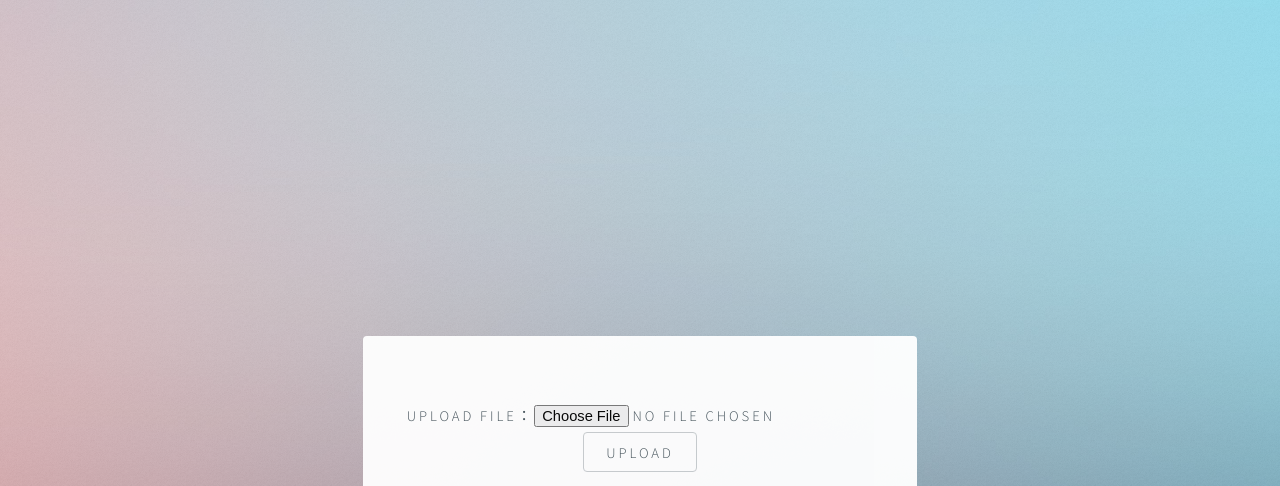
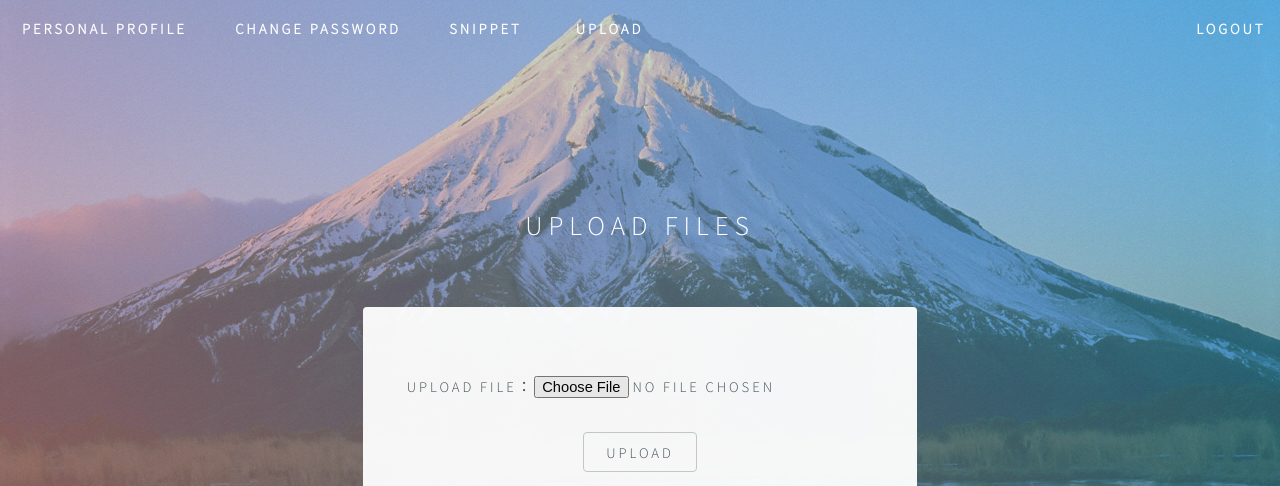
Before and after one commit to Angelaaaaa/scenarioweek3, a PHP site: page /upload.php in a window 1280 px wide. Shown: the top 486 px of the page. Run offline with PHP 8.4, Linux system fonts and the light colour scheme; data that the repository does not hold is empty; some libraries are stand-ins or nearby versions.

Commit message:
Design Done

```diff
--- a/assets/css/main.css
+++ b/assets/css/main.css
@@ -177,7 +177,9 @@
 	}
 
 	h1, h2, h3, h4, h5, h6 {
-		color: #313f47;
+/*		color: #313f47;
+*/
+		color:white;
 		line-height: 1.5;
 		margin: 0 0 0.75em 0;
 	}
@@ -481,6 +483,23 @@
 		ul li {
 			padding-left: 0.5em;
 		}
+		ul {
+    list-style-type: none;
+    margin-left: 1em;
+    margin-top: 1em;
+    padding: 0;
+    overflow: hidden;
+    position:fixed;
+    top:0;
+    left:0;
+    width: 100%;
+}
+li {
+    display: inline;
+    font-weight: bold;
+    color:white;
+
+}
 
 		ul.alt {
 			list-style: none;
@@ -718,7 +737,7 @@
 		transition: opacity 1s ease, transform 1s ease;
 	}
 
-		#main .avatar {
+		/*#main .avatar {
 			position: relative;
 			display: block;
 			margin-bottom: 1.5em;
@@ -741,7 +760,7 @@
 				height: 1px;
 				z-index: -1;
 				background: #c8cccf;
-			}
+			}*/
 
 		@media screen and (max-width: 480px) {
 
@@ -767,7 +786,7 @@
 		}
 
 /* Footer */
-
+/*
 	#footer {
 		-moz-align-self: -moz-flex-end;
 		-webkit-align-self: -webkit-flex-end;
@@ -797,7 +816,7 @@
 
 				#footer .copyright li:first-child {
 					border-left: 0;
-				}
+				}*/
 
 /* Wrapper */
 
@@ -848,3 +867,8 @@
 		body.is-ie #wrapper {
 			height: 100%;
 		}
+
+/*   Nav   */
+#nav {
+	margin-bottom: 5%;
+}
--- a/upload.php
+++ b/upload.php
@@ -9,8 +9,19 @@ session_start();
 <link rel="stylesheet" href="assets/css/main.css?<?php echo time(); ?>" /></head>
 <body>
 <div id="wrapper">
+<nav id="nav">
+            <ul>
+               <li><a href="profile.php">personal profile</a></li>&emsp;&emsp;
+               <li><a href="changepw.php">change password</a></li>&emsp;&emsp;
+               <li><a href="snippet.php">snippet</a></li>
+               &emsp;&emsp;
+               <li><a href="upload.php">upload</a></li>
+               <li style="float:right; margin-right: 2em;"><a href="login.php">logout</a></li>
+          </ul>
+          </nav>
+          <h1 style="text-align:center; margin-top: 1em;">Upload Files</h1>
 <section id="main">
-<form action="" enctype="multipart/form-data" method="post" name="uploadfile">Upload file：<input type="file" name="upfile" /><br>
+<form action="" enctype="multipart/form-data" method="post" name="uploadfile">Upload file：<input type="file" name="upfile" /><br><br>
 <input type="submit" value="Upload" /></form>
 <?php
 // $okType= false;
@@ -66,8 +77,8 @@ $destination="upload/".$name;
 // echo "Upload Information：<br/>";
 if($error==0){
 echo "<br>Upload successfully！";
-echo "<br>Preview:<br>";
-echo "<img src=".$destination.">";
+// echo "<br>Preview:<br>";
+// echo "<img src=".$destination.">";
 //echo " alt=\"图片预览:\r文件名:".$destination."\rUpload时间:\">";
 }elseif ($error==1){
 echo "Exceed file size, set in php.ini file";
```
Also changed, not shown: changepw.php (+11 -2 lines), index.php (+14 -6 lines), profile.php (+12 -1 lines), snippet.php (+7 -16 lines), images/avatar.jpg (deleted), images/bg.jpg.
